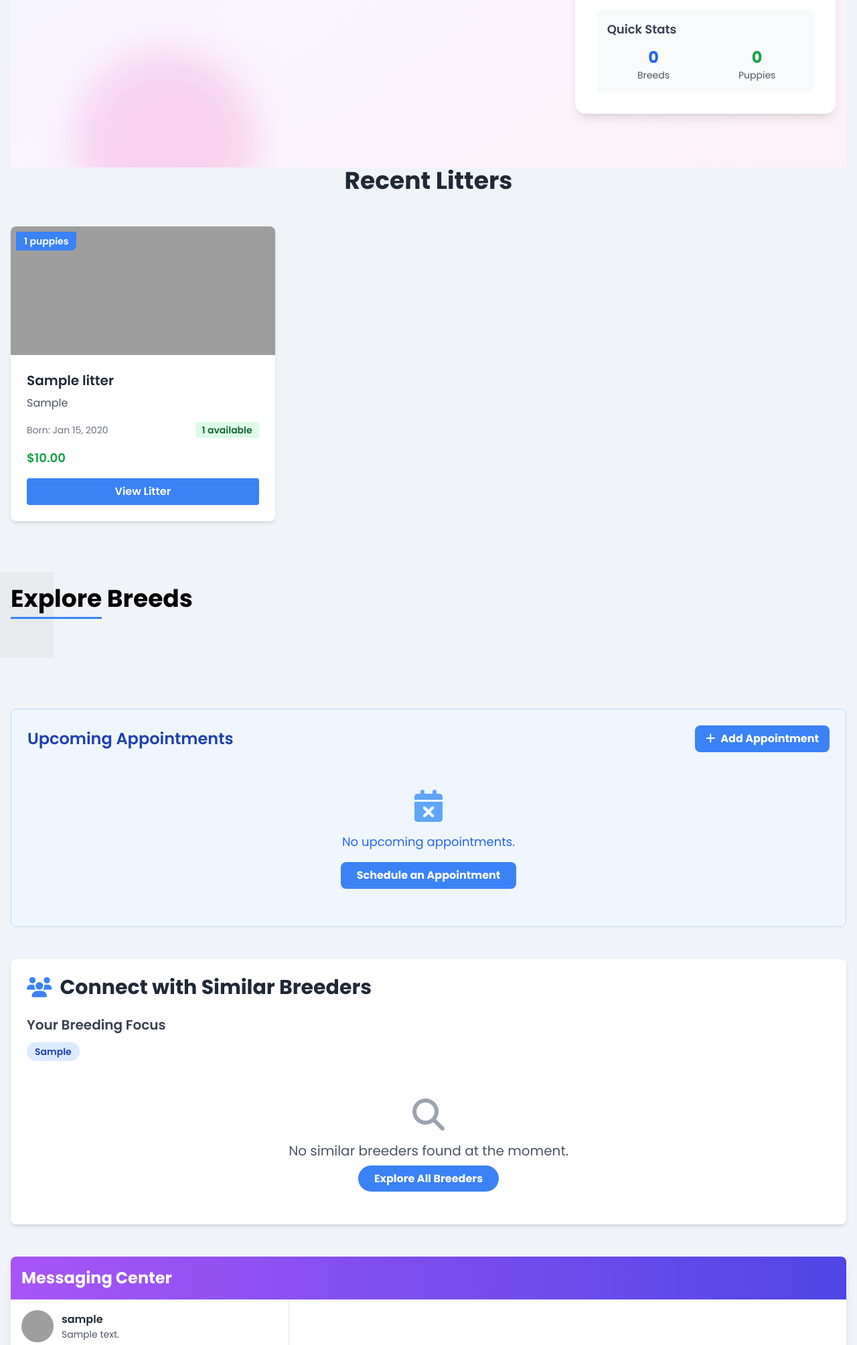
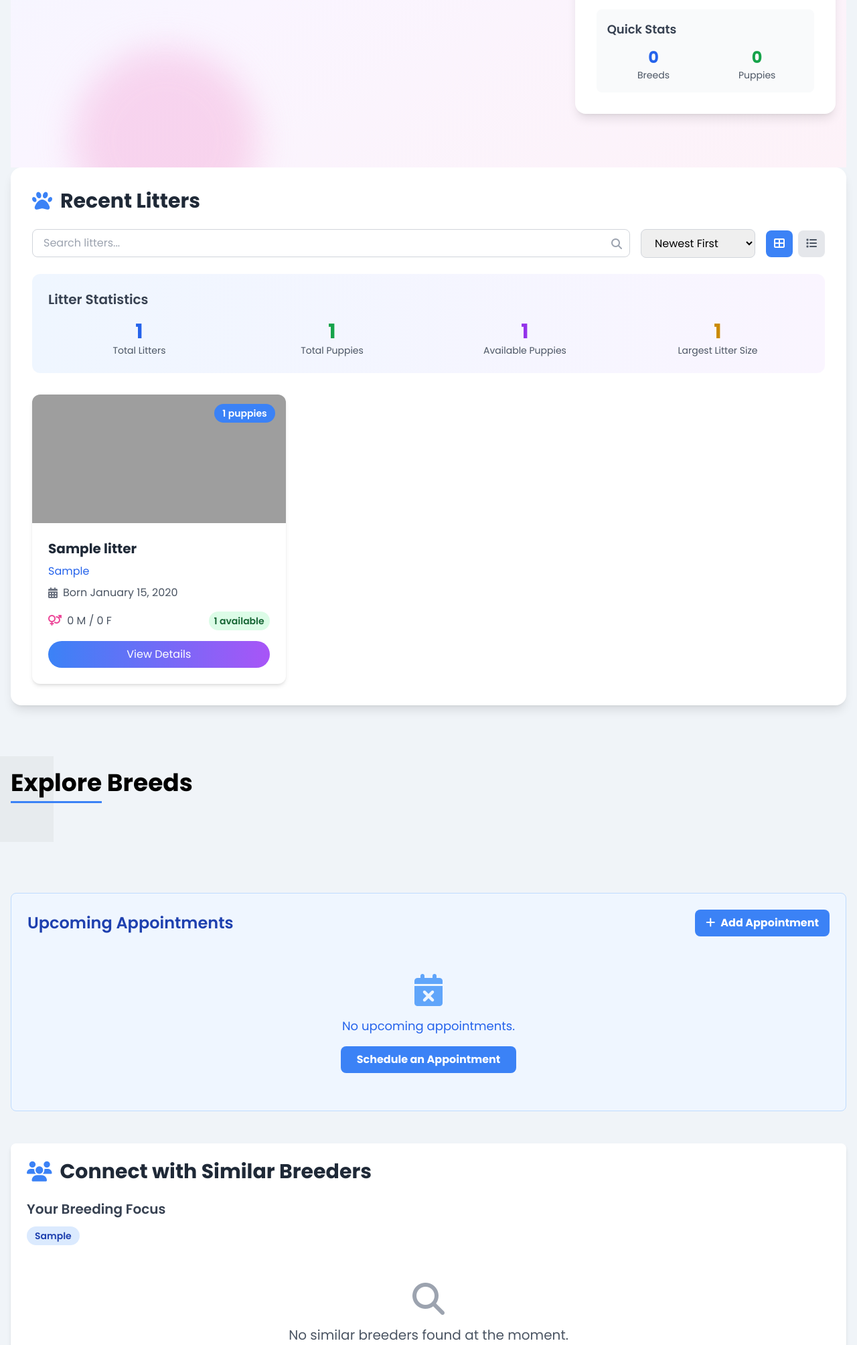
Before and after one commit to JohnathonCrowder/PawFinderPlus, a Flask app: page /dashboard in a window 1280 px wide. Shown: the part 1132-3140 px from the top of the page at 67% size. Run offline with Flask 3, Linux system fonts and the light colour scheme; a user stored in the database is signed in; tables that the repository leaves empty hold one stand-in row (values such as "Sample post"); some libraries are stand-ins or nearby versions; grey boxes are pictures that could not be loaded.

Commit message:
Update buyer_dashboard.html
-updated recent litters section

```diff
--- a/app/templates/dashboard/buyer_dashboard.html
+++ b/app/templates/dashboard/buyer_dashboard.html
@@ -365,65 +365,201 @@ document.addEventListener('DOMContentLoaded', function() {
 }
 </style>
 
-        <!-- Recent Litters -->
+        <!-- Recent Litters Section -->
 <section class="mb-24 relative" data-aos="fade-up">
-            <h2 class="text-4xl font-bold mb-12 text-center text-gray-800">Recent Litters</h2>
-            <div class="grid grid-cols-1 md:grid-cols-2 lg:grid-cols-3 gap-8">
+    <div class="bg-white rounded-2xl shadow-lg p-8">
+        <h2 class="text-3xl font-bold mb-6 text-gray-800 flex items-center">
+            <i class="fas fa-paw text-blue-500 mr-3"></i>Recent Litters
+        </h2>
+
+        <!-- Search, Filter, and View Toggle -->
+        <div class="mb-6 flex flex-col sm:flex-row gap-4">
+            <div class="relative flex-grow">
+                <input type="text"
+                       id="litterSearch"
+                       placeholder="Search litters..."
+                       class="w-full px-4 py-2 border border-gray-300 rounded-lg focus:outline-none focus:ring-2 focus:ring-blue-500 focus:border-transparent">
+                <i class="fas fa-search absolute right-3 top-1/2 transform -translate-y-1/2 text-gray-400"></i>
+            </div>
+            <select id="litterSort" class="px-4 py-2 border border-gray-300 rounded-lg focus:outline-none focus:ring-2 focus:ring-blue-500 focus:border-transparent">
+                <option value="newest">Newest First</option>
+                <option value="oldest">Oldest First</option>
+                <option value="most_puppies">Most Puppies</option>
+                <option value="most_available">Most Available</option>
+            </select>
+            <div class="flex items-center space-x-2">
+                <button id="gridView" class="px-3 py-2 bg-blue-500 text-white rounded-lg"><i class="fas fa-th-large"></i></button>
+                <button id="listView" class="px-3 py-2 bg-gray-200 text-gray-600 rounded-lg"><i class="fas fa-list"></i></button>
+            </div>
+        </div>
+
+        <!-- Litter Statistics -->
+<div class="mb-8 bg-gradient-to-r from-blue-50 to-purple-50 rounded-xl p-6">
+    <h3 class="text-xl font-semibold text-gray-700 mb-4">Litter Statistics</h3>
+    <div class="grid grid-cols-2 md:grid-cols-4 gap-4">
+        <div class="text-center">
+            <p class="text-3xl font-bold text-blue-600">{{ recent_litters|length }}</p>
+            <p class="text-sm text-gray-600">Total Litters</p>
+        </div>
+        <div class="text-center">
+            <p class="text-3xl font-bold text-green-600">{{ recent_litters|map(attribute='puppies')|map('length')|sum }}</p>
+            <p class="text-sm text-gray-600">Total Puppies</p>
+        </div>
+        <div class="text-center">
+            <p class="text-3xl font-bold text-purple-600">
+                {{ recent_litters|map(attribute='puppies')|map('selectattr', 'status', 'in', [DogStatus.AVAILABLE_NOW, DogStatus.AVAILABLE_SOON])|map('list')|map('length')|sum }}
+            </p>
+            <p class="text-sm text-gray-600">Available Puppies</p>
+        </div>
+        <div class="text-center">
+            <p class="text-3xl font-bold text-yellow-600">
+                {{ recent_litters|map(attribute='puppies')|map('length')|max }}
+            </p>
+            <p class="text-sm text-gray-600">Largest Litter Size</p>
+        </div>
+    </div>
+</div>
+
+        <!-- All Recent Litters -->
+        <div id="litterList" class="grid grid-cols-1 md:grid-cols-2 lg:grid-cols-3 gap-6">
             {% for litter in recent_litters %}
-                <div class="bg-white rounded-lg shadow-md overflow-hidden transition-all duration-300 hover:shadow-xl hover:-translate-y-1">
-                    <div class="relative">
+            <div class="litter-card bg-white rounded-xl shadow-md overflow-hidden transition-all duration-300 hover:shadow-xl">
+                <div class="relative h-48">
                     {% if litter.images %}
-                            <img src="{{ url_for('litter.get_litter_image', image_id=litter.images[0].id) }}" alt="{{ litter.name }}" class="w-full h-48 object-cover transition-transform duration-300 transform hover:scale-105">
+                        <img src="{{ url_for('litter.get_litter_image', image_id=litter.images[0].id) }}"
+                             alt="{{ litter.name }}"
+                             class="w-full h-full object-cover">
                     {% else %}
-                            <div class="w-full h-48 bg-gradient-to-br from-pink-100 to-red-100 flex items-center justify-center">
-                                <svg class="w-16 h-16 text-gray-400 transition-transform duration-300 transform hover:scale-110" fill="currentColor" viewBox="0 0 20 20">
-                                    <path fill-rule="evenodd" d="M6.672 1.911a1 1 0 10-1.932.518l.259.966a1 1 0 001.932-.518l-.26-.966zM2.429 4.74a1 1 0 10-.517 1.932l.966.259a1 1 0 00.517-1.932l-.966-.26zm8.814-.569a1 1 0 00-1.415-1.414l-.707.707a1 1 0 101.415 1.415l.707-.708zm-7.071 7.072l.707-.707A1 1 0 003.465 9.12l-.708.707a1 1 0 001.415 1.415zm3.2-5.171a1 1 0 00-1.3 1.3l4 10a1 1 0 001.823.075l1.38-2.759 3.018 3.02a1 1 0 001.414-1.415l-3.019-3.02 2.76-1.379a1 1 0 00-.076-1.822l-10-4z" clip-rule="evenodd" />
-                                </svg>
+                        <div class="w-full h-full bg-gradient-to-br from-blue-100 to-purple-100 flex items-center justify-center">
+                            <i class="fas fa-paw text-4xl text-blue-300"></i>
                         </div>
                     {% endif %}
-                        <div class="absolute top-0 left-0 bg-blue-500 text-white px-3 py-1 m-2 rounded-br-lg text-sm font-semibold transition-all duration-300 hover:bg-blue-600">
+                    <div class="absolute top-0 right-0 m-4">
+                        <span class="bg-blue-500 text-white px-3 py-1 rounded-full text-sm font-semibold">
                             {{ litter.puppies|length }} puppies
+                        </span>
                     </div>
                 </div>
                 <div class="p-6">
-                        <h3 class="text-xl font-semibold mb-2 text-gray-800 transition-colors duration-300 hover:text-blue-600">{{ litter.name }}</h3>
-                        <p class="text-gray-600 mb-4">{{ litter.father.breed }}</p>
+                    <h3 class="text-xl font-bold text-gray-800 mb-2">{{ litter.name }}</h3>
+                    <p class="text-blue-600 mb-2">{{ litter.father.breed }}</p>
+                    <div class="flex items-center mb-4">
+                        <i class="fas fa-calendar-alt mr-2 text-gray-500"></i>
+                        <span class="text-gray-600">Born {{ litter.date_of_birth.strftime('%B %d, %Y') }}</span>
+                    </div>
+                    {% set available_puppies = litter.puppies|selectattr("status", "in", [DogStatus.AVAILABLE_NOW, DogStatus.AVAILABLE_SOON])|list %}
                     <div class="flex justify-between items-center mb-4">
-                            <span class="text-sm text-gray-500">Born: {{ litter.date_of_birth.strftime('%b %d, %Y') }}</span>
-                            {% set available_puppies = litter.puppies|selectattr("status", "in", [DogStatus.AVAILABLE_NOW, DogStatus.AVAILABLE_SOON])|list %}
-                            <span class="bg-green-100 text-green-800 text-sm font-semibold px-2.5 py-0.5 rounded transition-all duration-300 hover:bg-green-200">
+                        <span class="text-gray-600">
+                            <i class="fas fa-venus-mars mr-1 text-pink-500"></i>
+                            {{ litter.puppies|selectattr("gender", "equalto", "Male")|list|length }} M /
+                            {{ litter.puppies|selectattr("gender", "equalto", "Female")|list|length }} F
+                        </span>
+                        {% if available_puppies %}
+                            <span class="bg-green-100 text-green-800 px-2 py-1 rounded-full text-sm font-semibold">
                                 {{ available_puppies|length }} available
                             </span>
+                        {% else %}
+                            <span class="bg-gray-100 text-gray-800 px-2 py-1 rounded-full text-sm">
+                                No puppies available
+                            </span>
+                        {% endif %}
                     </div>
-                        {% if available_puppies %}
-                            {% set prices = available_puppies|map(attribute='price')|reject('none')|list %}
-                            {% if prices %}
-                                <p class="text-lg font-semibold text-green-600 mb-4 transition-all duration-300 hover:scale-105 inline-block">
-                                    {% if prices|min == prices|max %}
-                                        ${{ "%.2f"|format(prices|min) }}
-                                    {% else %}
-                                        ${{ "%.2f"|format(prices|min) }} - ${{ "%.2f"|format(prices|max) }}
-                                    {% endif %}
-                                </p>
-                            {% else %}
-                                <p class="text-lg font-semibold text-gray-600 mb-4">Price on request</p>
-                            {% endif %}
-                        {% endif %}
-                        <a href="{{ url_for('litter.litter_detail', id=litter.id) }}" class="block w-full text-center bg-blue-500 hover:bg-blue-600 text-white font-semibold py-2 px-4 rounded transition-all duration-300 hover:shadow-md">
-                            View Litter
+                    <a href="{{ url_for('litter.litter_detail', id=litter.id) }}"
+                       class="block w-full text-center px-4 py-2 bg-gradient-to-r from-blue-500 to-purple-500 text-white rounded-full hover:from-blue-600 hover:to-purple-600 transition duration-300">
+                        View Details
                     </a>
                 </div>
             </div>
             {% endfor %}
         </div>
+
         {% if recent_litters|length > 6 %}
-            <div class="text-center mt-12">
-                <a href="{{ url_for('litter.public_litters') }}" class="inline-block bg-blue-500 hover:bg-blue-600 text-white font-semibold py-3 px-8 rounded-lg transition-all duration-300 hover:shadow-md hover:-translate-y-1">
-                    View All Litters
+        <div class="text-center mt-8">
+            <a href="{{ url_for('litter.public_litters') }}"
+               class="inline-block px-8 py-4 bg-gradient-to-r from-blue-500 to-purple-500 text-white rounded-full hover:from-blue-600 hover:to-purple-600 transition duration-300 transform hover:scale-105">
+                <i class="fas fa-paw mr-2"></i>View All Litters
             </a>
         </div>
         {% endif %}
+    </div>
 </section>
+
+<script>
+document.addEventListener('DOMContentLoaded', function() {
+    const litterSearch = document.getElementById('litterSearch');
+    const litterSort = document.getElementById('litterSort');
+    const litterCards = document.querySelectorAll('.litter-card');
+    const gridViewBtn = document.getElementById('gridView');
+    const listViewBtn = document.getElementById('listView');
+    const litterList = document.getElementById('litterList');
+
+    function filterAndSortLitters() {
+        const searchTerm = litterSearch.value.toLowerCase();
+        const sortOrder = litterSort.value;
+
+        const litterArray = Array.from(litterCards);
+
+        litterArray.forEach(card => {
+            const litterName = card.querySelector('h3').textContent.toLowerCase();
+            const litterBreed = card.querySelector('.text-blue-600').textContent.toLowerCase();
+
+            if (litterName.includes(searchTerm) || litterBreed.includes(searchTerm)) {
+                card.style.display = 'block';
+            } else {
+                card.style.display = 'none';
+            }
+        });
+
+        litterArray.sort((a, b) => {
+            const dateA = new Date(a.querySelector('.text-gray-600').textContent.replace('Born ', ''));
+            const dateB = new Date(b.querySelector('.text-gray-600').textContent.replace('Born ', ''));
+            const puppiesA = parseInt(a.querySelector('.bg-blue-500').textContent);
+            const puppiesB = parseInt(b.querySelector('.bg-blue-500').textContent);
+            const availableA = parseInt(a.querySelector('.bg-green-100')?.textContent || '0');
+            const availableB = parseInt(b.querySelector('.bg-green-100')?.textContent || '0');
+
+            switch (sortOrder) {
+                case 'oldest':
+                    return dateA - dateB;
+                case 'most_puppies':
+                    return puppiesB - puppiesA;
+                case 'most_available':
+                    return availableB - availableA;
+                default: // newest
+                    return dateB - dateA;
+            }
+        });
+
+        litterArray.forEach(card => litterList.appendChild(card));
+    }
+
+    function toggleView(isGrid) {
+        if (isGrid) {
+            litterList.classList.remove('flex', 'flex-col');
+            litterList.classList.add('grid', 'grid-cols-1', 'md:grid-cols-2', 'lg:grid-cols-3', 'gap-6');
+            gridViewBtn.classList.remove('bg-gray-200', 'text-gray-600');
+            gridViewBtn.classList.add('bg-blue-500', 'text-white');
+            listViewBtn.classList.remove('bg-blue-500', 'text-white');
+            listViewBtn.classList.add('bg-gray-200', 'text-gray-600');
+        } else {
+            litterList.classList.remove('grid', 'grid-cols-1', 'md:grid-cols-2', 'lg:grid-cols-3', 'gap-6');
+            litterList.classList.add('flex', 'flex-col', 'space-y-4');
+            listViewBtn.classList.remove('bg-gray-200', 'text-gray-600');
+            listViewBtn.classList.add('bg-blue-500', 'text-white');
+            gridViewBtn.classList.remove('bg-blue-500', 'text-white');
+            gridViewBtn.classList.add('bg-gray-200', 'text-gray-600');
+        }
+    }
+
+    litterSearch.addEventListener('input', filterAndSortLitters);
+    litterSort.addEventListener('change', filterAndSortLitters);
+    gridViewBtn.addEventListener('click', () => toggleView(true));
+    listViewBtn.addEventListener('click', () => toggleView(false));
+
+    // Initialize
+    filterAndSortLitters();
+});
+</script>
 
         <!-- Available Breeds -->
         <section class="mb-24 relative" data-aos="fade-up">
```
Lines whose indentation alone changed are shown as unchanged.
